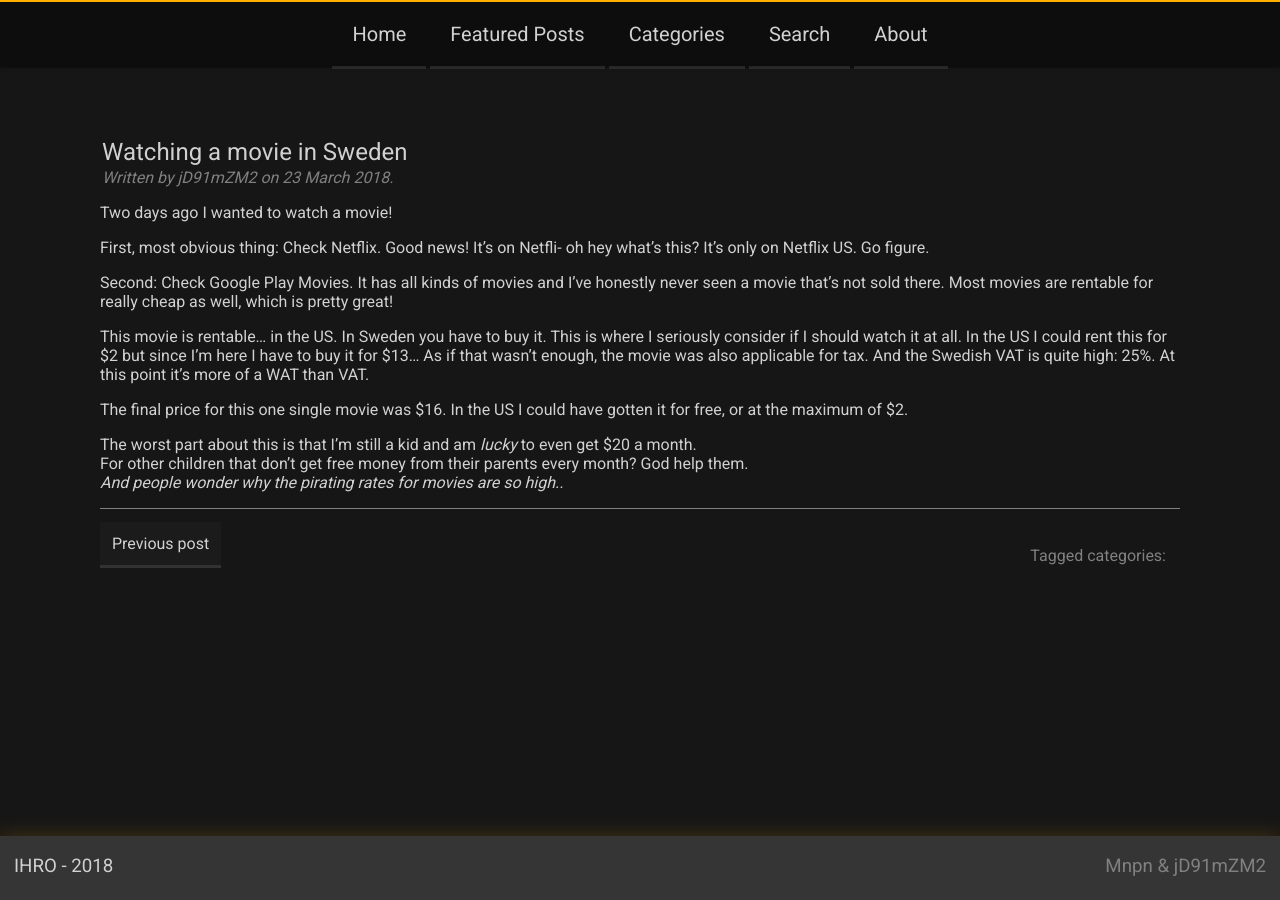
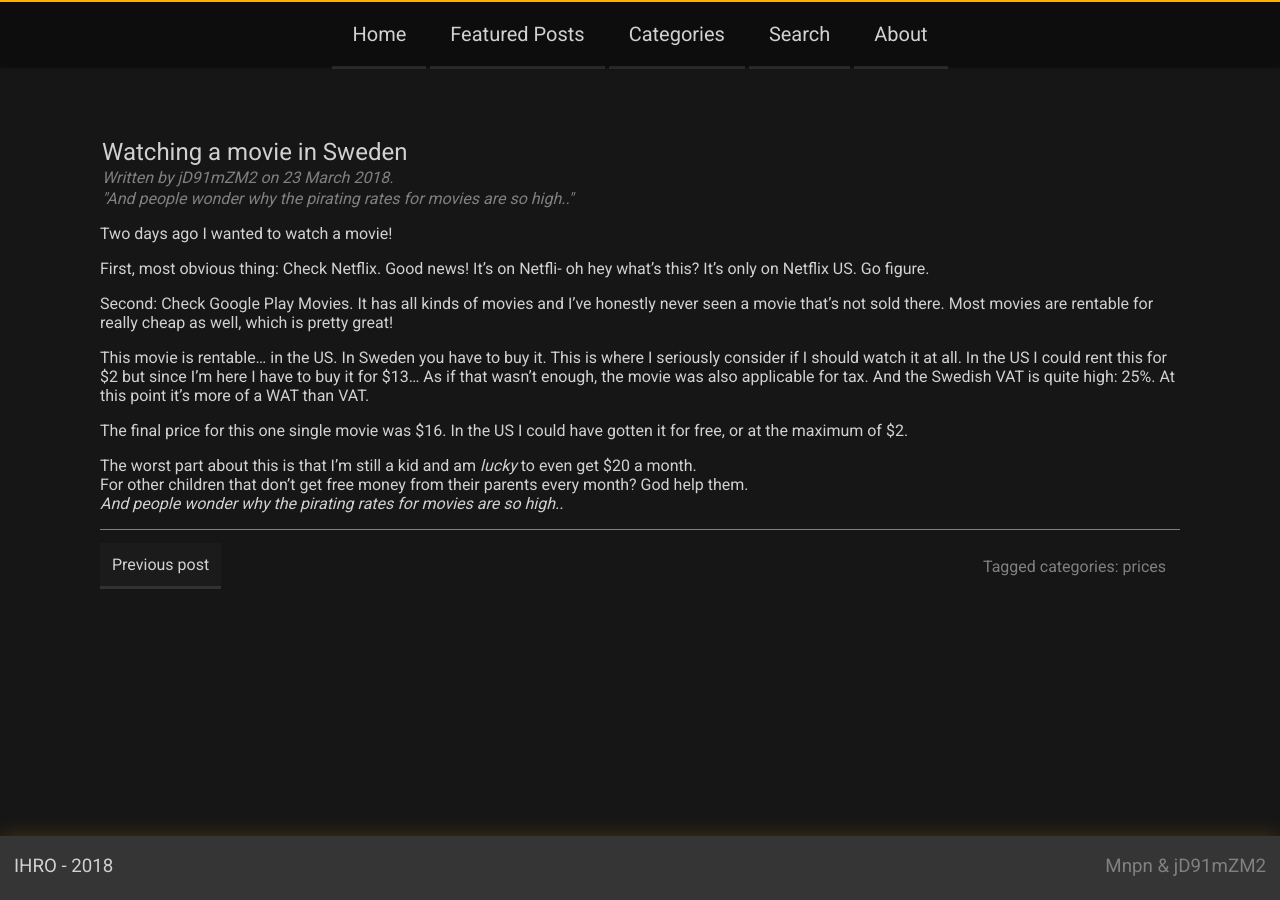
Before and after one commit to jaka2015/I-Hate-Restrictions-Online, a Jekyll site: the page built from _posts/2018-03-23-movies-in-sweden.md, in a window 1280 px wide. Built offline with Jekyll 4.4.1, drawn with Linux system fonts in a browser that asks for light colours.

Commit message:
Added descriptions

```diff
--- a/_layouts/post.html
+++ b/_layouts/post.html
@@ -4,6 +4,9 @@ layout: default
 <div class="post">
 	<h2>{{ page.title }}</h2>
 	<h4 class="grey"><i>Written by {{ page.author }} on {{ page.date | date: "%-d %B %Y"}}.</i></h2>
+	{% if page.description %}
+		<h4 class="grey"><i>"{{ page.description }}"</i></h4>
+	{% endif %}
 	{{ content }}
 	<hr />
 	<div class="navigation">
@@ -13,7 +16,7 @@ layout: default
 		{% if page.next.url %}
 			<a href="{{page.next.url}}">Next post</a>
 		{% endif %}
-		<h4 class="footerright" style="margin-top: 12px">
+		<h4 class="footerright">
 			Tagged categories: {{ page.categories | array_to_sentence_string }}
 		</h4>
 	</div>
--- a/_posts/2018-03-23-movies-in-sweden.md
+++ b/_posts/2018-03-23-movies-in-sweden.md
@@ -3,8 +3,8 @@ layout: post
 title:  "Watching a movie in Sweden"
 date:   2018-03-23 11:40:00 +0100
 author: jD91mZM2
-description: ""
-categories:
+description: "And people wonder why the pirating rates for movies are so high.."
+categories: prices
 ---
 Two days ago I wanted to watch a movie!
 
--- a/categories.html
+++ b/categories.html
@@ -6,7 +6,7 @@ layout: default
 <div class="categories">
 	<a href="/categories/software">Software</a>
 	<a href="/categories/hardware">Hardware</a>
-	<a href="/categories/x">Reserved</a>
+	<a href="/categories/prices">Prices</a>
 	<a href="/categories/all">All</a>
 </div>
 
```
Also changed, not shown: other parts of categories.html (+1 -0 lines), _posts/2018-03-22-adobe.md (+3 -2 lines), categories/prices.html (added, +17 -0 lines), featured.html (+9 -4 lines). Lines whose indentation alone changed are shown as unchanged.
